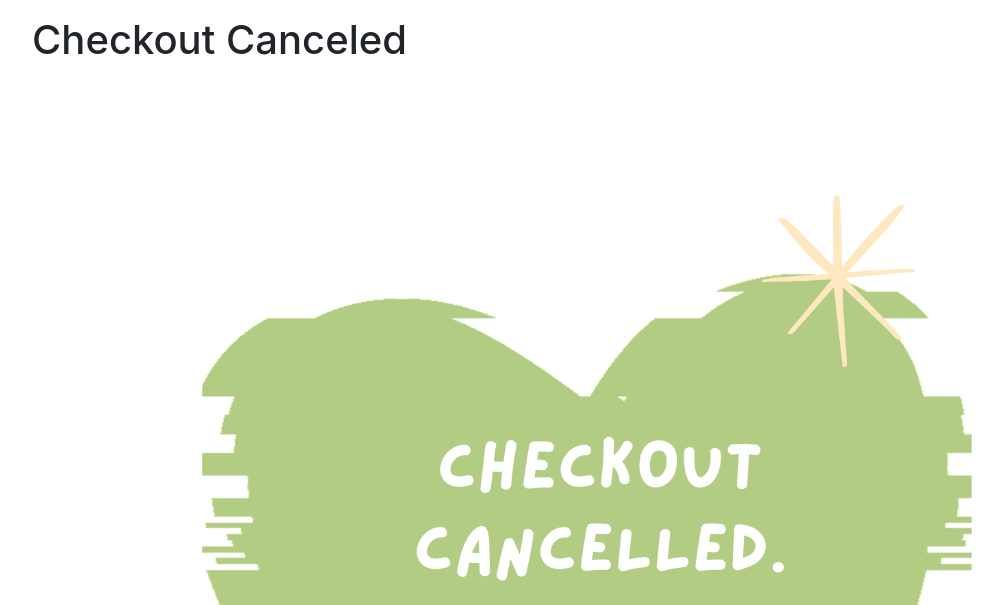
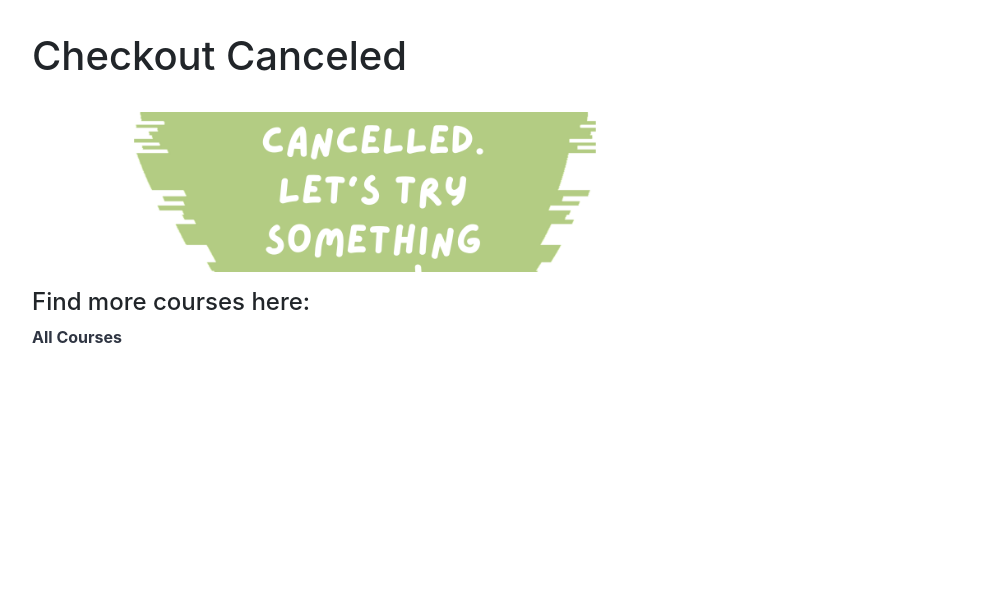
Before and after one commit to AlvaroEtxague/yoga-app, a Django app: page /courses/checkout-cancel/ in a window 1280 px wide. Shown: the part 106-711 px from the top of the page, without its empty margins (53-1056 px from the left). Run offline with Django 3.2, Linux system fonts and the light colour scheme; some libraries are stand-ins or nearby versions.

Commit message:
Adding styles for images in checkout

```diff
--- a/templates/courses/checkout_cancel.html
+++ b/templates/courses/checkout_cancel.html
@@ -3,9 +3,9 @@
 {% block title %}| Checkout Canceled{% endblock title %}
 
 {% block content %}
-<div class="container">
+<div class="container py-3">
 	<h1 class="my-3">Checkout Canceled</h1>
-	<img src="{% static 'img/cancel.png' %}" alt="cancelled-checkout">
+	<img src="{% static 'img/cancel.png' %}" alt="cancelled-checkout" class="checkout-images py-3">
 	<h4>Find more courses here:</h4>
 	<a href="{% url 'courses' %}"><strong>All Courses</strong></a>
 </div>
--- a/templates/courses/checkout_success.html
+++ b/templates/courses/checkout_success.html
@@ -3,9 +3,9 @@
 {% block title %}| Checkout Success{% endblock title %}
 
 {% block content %}
-<div class="container">
+<div class="container py-3">
 	<h1 class="my-3">Thanks for your purchase.</h1>
-	<img src="{% static 'img/success.png' %}" alt="success-checkout">
+	<img src="{% static 'img/success.png' %}" alt="success-checkout" class="checkout-images py-3">
 	<h4>Access your course here:</h4>
 	<a href="{% url 'dashboard' %}"><strong>Your Dashboard</strong></a>
 </div>
--- a/yoga_app/static/css/style.css
+++ b/yoga_app/static/css/style.css
@@ -19,6 +19,12 @@ img {
   min-height: 500px;
   color: #fff;
   padding-top: 6rem; }
+
+.checkout-images{
+  width: 60%;
+  height: 15vw;
+  object-fit: cover;
+}
 
 #showcase .overlay {
     content: '';
```
